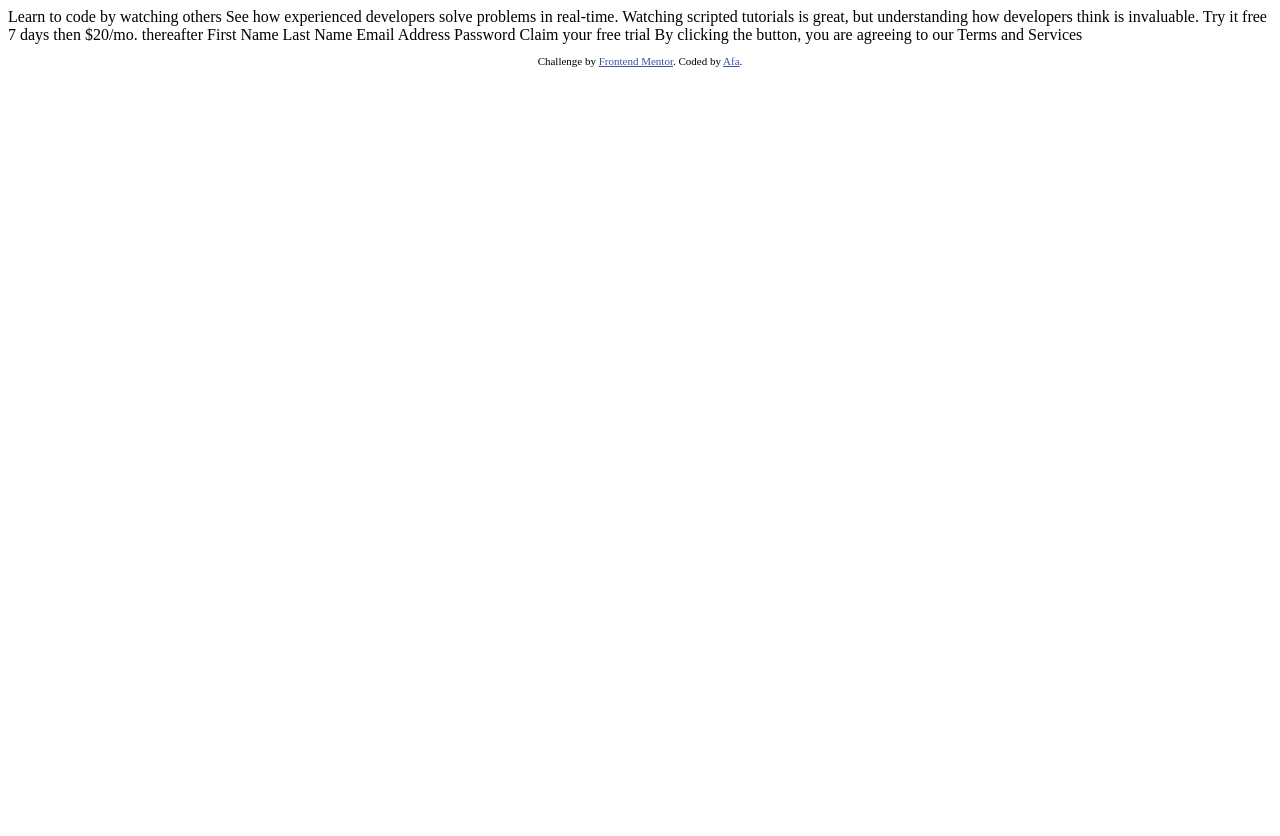
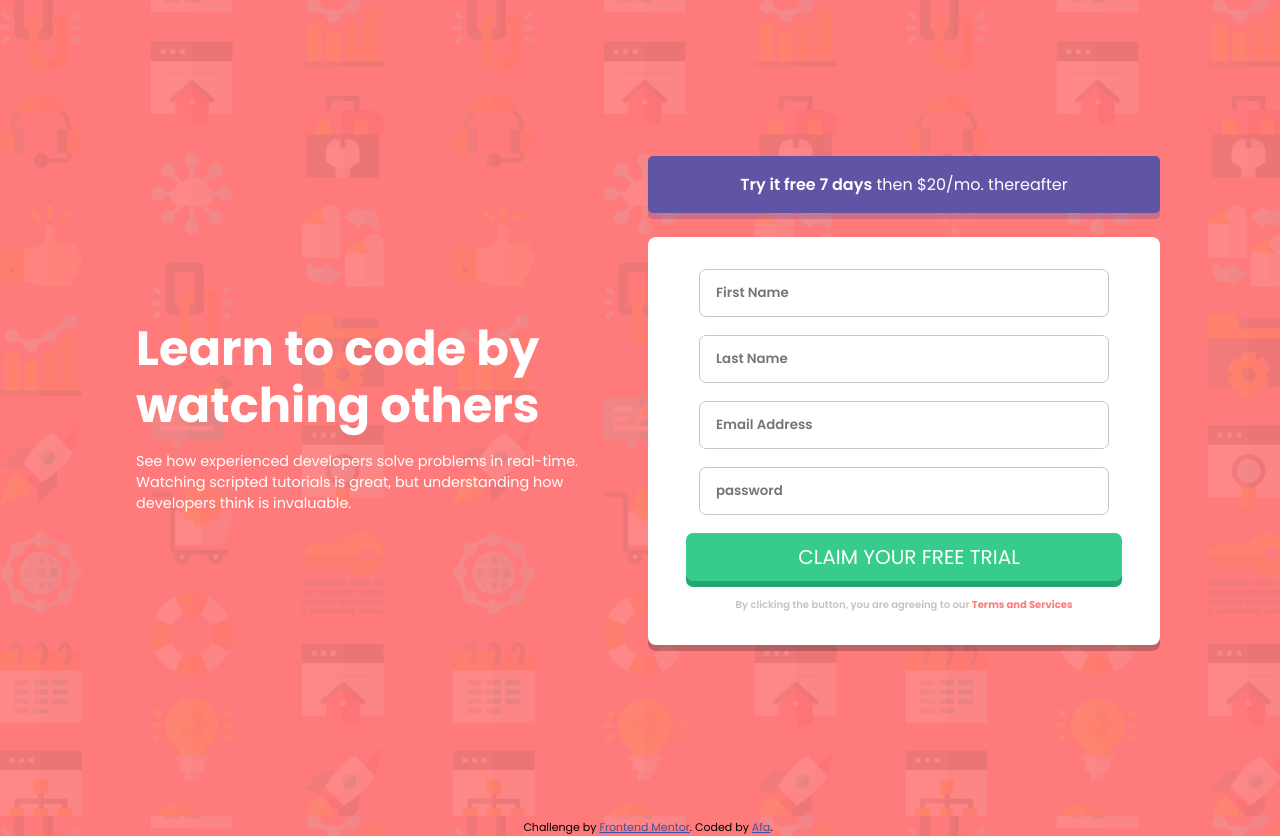
Before and after one commit to afaafa/SignUpForm, a plain HTML site: page index.html in a window 1280 px wide. Before the commit the page ends 800 px from the top, so only its background shows below. Drawn offline with Linux system fonts and the light colour scheme.

Commit message:
create form error

```diff
--- a/index.html
+++ b/index.html
@@ -3,7 +3,8 @@
 <head>
   <meta charset="UTF-8">
   <meta name="viewport" content="width=device-width, initial-scale=1.0"> <!-- displays site properly based on user's device -->
-
+  <link href="https://fonts.googleapis.com/css2?family=Poppins:wght@400;500;600;700&display=swap" rel="stylesheet">
+  <link rel="stylesheet" type="text/css" href="style.css">
   <link rel="icon" type="image/png" sizes="32x32" href="./images/favicon-32x32.png">
 
   <title>Frontend Mentor | Intro component with sign up form</title>
@@ -15,22 +16,52 @@
   </style>
 </head>
 <body>
+  <!-- Container -->
+  <div class="wrapper">
+    <!-- Content Left -->
+    <div class="judul_konten">
+      <h1>Learn to code by watching others</h1>
 
-  Learn to code by watching others
+      <p>See how experienced developers solve problems in real-time. Watching scripted tutorials is great,
+        but understanding how developers think is invaluable.</p>
+    </div>
+    <!-- Content Right -->
+    <div class="form_konten">
+      <a href="#" class="btn-form-konten">
+        <span>Try it free 7 days</span>  then $20/mo. thereafter
+      </a>
 
-  See how experienced developers solve problems in real-time. Watching scripted tutorials is great,
-  but understanding how developers think is invaluable.
+      <!-- Form -->
+      <form name="formKontak" id="formKontak" onsubmit="" action="#">
+          <div class="form-field">
+            <input type="text" name="fname" id="fname" placeholder="First Name" autocomplete="off" title="Input your first name" >
+            <small></small>
+          </div>
 
-  Try it free 7 days then $20/mo. thereafter
 
-  First Name
-  Last Name
-  Email Address
-  Password
+          <div class="form-field">
+            <input type="text" name="lname" id="lname" placeholder="Last Name" autocomplete="off" title="Input your last name" >
+            <small></small>
+          </div>
 
-  Claim your free trial
 
-  By clicking the button, you are agreeing to our Terms and Services
+          <div class="form-field">
+            <input type="email" name="email" id="email" placeholder="Email Address" autocomplete="off" title="Input your email" >
+            <small></small>
+          </div>
+
+          <div class="form-field">
+            <input type="password" name="password" id="password" placeholder="password" autocomplete="off" title="Input any password" >
+            <small></small>
+          </div>
+
+          <input type="submit" value="CLAIM YOUR FREE TRIAL" class="btn-submit">
+            <span class="agree-term">By clicking the button, you are agreeing to our <a href="#">Terms and Services</a></span>
+
+      </form>
+      <!-- End Form -->
+    </div>
+</div>
 
   <footer>
     <p class="attribution">
@@ -38,5 +69,6 @@
       Coded by <a href="#">Afa</a>.
     </p>
   </footer>
+  <script src="main.js"></script>
 </body>
 </html>
--- /dev/null
+++ b/main.js
@@ -0,0 +1,120 @@
+const fnameEl = document.querySelector('#fname');
+const lnameEl = document.querySelector('#lname');
+const emailEl = document.querySelector('#email');
+const passwordEl = document.querySelector('#password');
+
+const form =  document.querySelector('#formKontak');
+
+
+const isRequired = value => value === '' ? false : true;
+
+const isEmailValid = (email) => {
+    const re = /^(([^<>()\[\]\\.,;:\s@"]+(\.[^<>()\[\]\\.,;:\s@"]+)*)|(".+"))@((\[[0-9]{1,3}\.[0-9]{1,3}\.[0-9]{1,3}\.[0-9]{1,3}\])|(([a-zA-Z\-0-9]+\.)+[a-zA-Z]{2,}))$/;
+    return re.test(email);
+};
+
+
+const showError = (input, message) => {
+    const formField = input.parentElement;
+    formField.classList.add('error');
+
+    const error = formField.querySelector('small');
+    error.textContent = message;
+};
+
+const checkFname = () => {
+    let valid = false;
+    const fname = fnameEl.value.trim();
+
+    if (!isRequired(fname)) {
+        showError(fnameEl, 'First Name cannot be empty');
+    } else {
+        valid = true;
+    }
+    return valid;
+};
+
+const checkLname = () => {
+    let valid = false;
+    const lname = lnameEl.value.trim();
+
+    if (!isRequired(lname)) {
+        showError(lnameEl, 'Last Name cannot be empty');
+    } else {
+        valid = true;
+    }
+    return valid;
+};
+
+const checkEmail = () => {
+    let valid = false;
+    const email = emailEl.value.trim();
+
+    if (!isRequired(email)) {
+        showError(emailEl, 'Email cannot be empty');
+    } else if (!isEmailValid(email)) {
+        showError(emailEl, 'Look like this is not an email');
+    }else {
+        valid = true;
+    }
+    return valid;
+};
+
+const checkPassword = () => {
+    let valid = false;
+    const password = passwordEl.value.trim();
+
+    if (!isRequired(password)) {
+        showError(passwordEl, 'Password cannot be empty');
+    } else {
+        valid = true;
+    }
+    return valid;
+};
+
+form.addEventListener('submit', function (e) {
+    e.preventDefault();
+
+    let isFnameValid = checkFname(),
+        isLnameValid = checkLname(),
+        isEmailValid = checkEmail(),
+        isPasswordValid = checkPassword();
+
+    let isFormValid = isFnameValid &&
+        isLnameValid && isEmailValid && isPasswordValid;
+
+    if (isFormValid) {
+
+    }
+});
+
+const debounce = (fn, delay = 500) => {
+    let timeoutId;
+    return (...args) => {
+        // cancel the previous timer
+        if (timeoutId) {
+            clearTimeout(timeoutId);
+        }
+        // setup a new timer
+        timeoutId = setTimeout(() => {
+            fn.apply(null, args)
+        }, delay);
+    };
+};
+
+form.addEventListener('input', debounce(function (e) {
+    switch (e.target.id) {
+        case 'fname':
+            checkFname();
+            break;
+        case 'lname':
+            checkLname();
+            break;
+        case 'email':
+            checkEmail();
+            break;
+        case 'password':
+            checkPassword();
+            break;
+    }
+}));
--- /dev/null
+++ b/style.css
@@ -0,0 +1,190 @@
+body {
+font-family: "poppins", sans-serif;
+background-image: url(./images/bg-intro-desktop.png);
+background-color: hsl(0, 100%, 74%);
+background-size: cover;
+width: 100%;
+height: 100vh;
+}
+
+.wrapper {
+    width: 80%;
+    height: 100%;
+    margin: 0 auto;
+    display: flex;
+    justify-content: center;
+    align-items: center;
+}
+
+.judul_konten {
+    padding-right: 3rem;
+    color: white;
+}
+
+.judul_konten h1 {
+    font-size: 3rem;
+    font-weight: 700;
+    line-height: 1.2;
+    margin-bottom: 1rem;
+}
+
+.judul_konten p {
+    font-size: 0.9rem;
+}
+
+.form_konten {
+    flex: 0 0 50%;
+    margin: 0 auto;
+    display: flex;
+    flex-direction: column;
+}
+
+.form_konten a.btn-form-konten {
+    display: inline-block;
+    width: 100%;
+    background-color: hsl(248, 32%, 49%);
+    font-size: 16px;
+    text-decoration: none;
+    color: white;
+    border-radius: 5px;
+    text-align: center;
+    padding: 1rem 0;
+    margin-bottom: 0.5rem;
+    font-weight: 400;
+    transition: box-shadow 0.25s ease-in-out;
+    box-shadow: 0px 6px 0px rgba(96, 85, 165, 0.3);
+}
+
+.form_konten a.btn-form-konten span{
+    font-weight: 600;
+}
+
+.form_konten a.btn-form-konten:hover {
+    box-shadow: 0px 6px 0px rgba(42, 30, 117, 0.7);
+}
+
+.form_konten form {
+    display: flex;
+    flex-direction: column;
+    align-items: center;
+    justify-content: space-evenly;
+    background: white;
+    margin: 1rem 0;
+    border-radius: 0.5rem;
+    box-shadow: 0px 6px 0px rgba(54, 44, 46, 0.3);
+}
+
+form {
+    margin-top: 1rem;
+    margin-bottom: 1rem;
+    padding-top: 1rem;
+}
+
+form input {
+    box-sizing: border-box;
+    font-family: "Poppins", sans-serif;
+    font-weight: 600;
+    width: 85%;
+    display: block;
+    height: 3rem;
+    margin-top: 1rem;
+    padding-left: 1rem;
+    border-radius: 7px;
+}
+
+.form-field {
+
+    margin-left: 30px;
+    margin-right: 30px;
+    width: 410px;
+}
+
+.form-field input {
+    box-sizing: border-box;
+    font-family: "Poppins", sans-serif;
+    font-weight: 600;
+    width: 100%;
+    display: block;
+    height: 3rem;
+    margin-top: 1rem;
+    margin-left: 0rem;
+    margin-right: 0rem;
+    padding-left: 1rem;
+    border: 1px solid #c7c7c7;
+    border-radius: 7px;
+}
+
+ .form-field:focus {
+    border: 0.2px solid black;
+}
+
+form p {
+    font-size: 0.7rem;
+    padding: 1rem 3rem;
+    margin-bottom: 1rem;
+    font-weight: 600;
+    color: var(--grayish-blue);
+    line-height: 1.5rem;
+}
+
+form a {
+    color: var(--red);
+    font-weight: 700;
+}
+
+.form-field.error input {
+    background: url("images/icon-error.svg") no-repeat;
+    background-position: 95% center;
+    background-size: 1.5rem 1.5rem;
+    border-color: red;
+    color: red;
+
+}
+
+.form-field.error input::placeholder {
+    color: transparent;
+}
+
+.form-field small {
+    color: red;
+    font-style: italic;
+    display: block;
+    text-align: right;
+    padding-top: 2px;
+    font-size: 10px;
+}
+
+
+.btn-submit {
+    background-color: hsl(154, 59%, 51%);
+    color: white;
+    text-transform: uppercase;
+    font-size: 20px;
+    cursor: pointer;
+    font-weight: lighter;
+    border: none;
+    border-radius: 7px;
+    transition: all 0.25s ease-in-out;
+    box-shadow: 0px 6px 0px rgb(34, 168, 110);
+    margin-bottom: 1rem;
+  }
+
+  .btn-submit:hover,
+  .btn-submit:focus {
+  background-color: hsl(154, 64%, 59%);
+  box-shadow: 0px 3px 0px rgb(34, 168, 110);
+}
+
+.agree-term {
+   display: block;
+   color: rgb(195, 195, 195);
+   font-size: 10px;
+   font-weight: 600;
+   margin-bottom: 2rem;
+}
+
+.agree-term a {
+    color: rgb(255, 122, 122);
+    text-decoration: none;
+
+}
```
